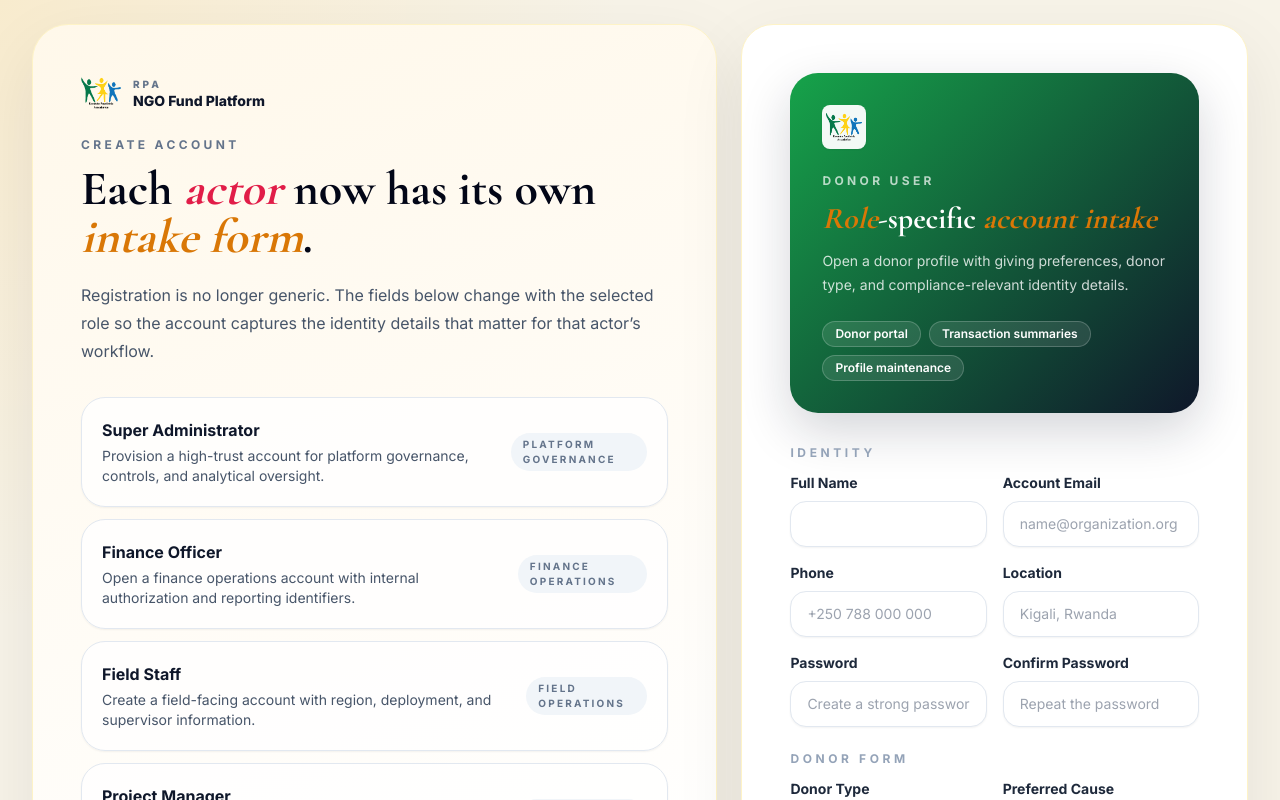
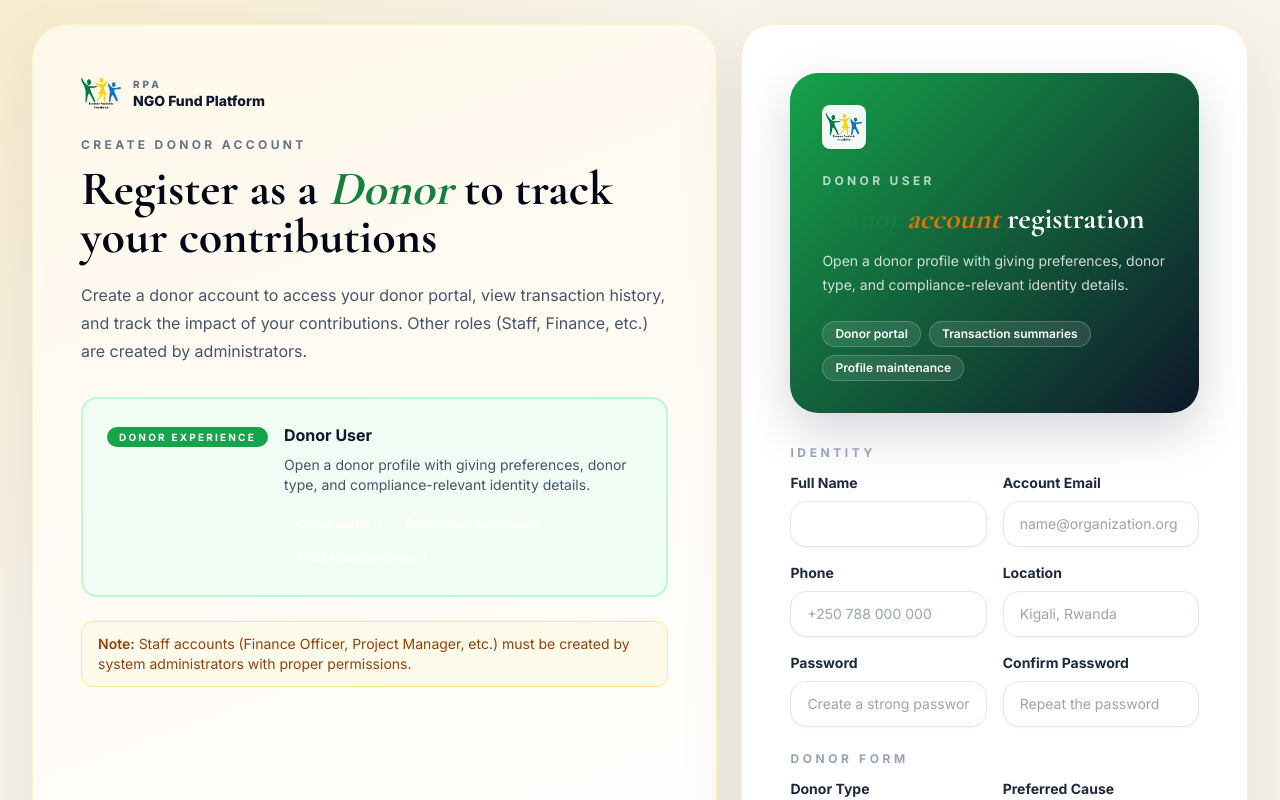
Before and after one commit to Don-tresor05/NGOFundFrontend, a React (Vite) app: page /create-account in a window 1280 px wide. Shown: the top 800 px of the page. Built offline with nearby package versions, Linux system fonts and the light colour scheme; no server answers.

Commit message:
refactor(auth): change actor state to constant donor_user

```diff
--- a/src/pages/CreateAccountPage.tsx
+++ b/src/pages/CreateAccountPage.tsx
@@ -17,7 +17,7 @@ const defaultRoleValues = (actor: Actor) =>
 export function CreateAccountPage() {
   const navigate = useNavigate();
   const register = useAuthStore((state) => state.register);
-  const [actor, setActor] = useState<Actor>('donor_user');
+  const actor: Actor = 'donor_user'; // Fixed to donor_user only
   const [name, setName] = useState('');
   const [email, setEmail] = useState('');
   const [password, setPassword] = useState('');
@@ -34,12 +34,6 @@ export function CreateAccountPage() {
     [actor]
   );
   const actorFields = ACTOR_FORM_FIELDS[actor];
-
-  const handleActorChange = (nextActor: Actor) => {
-    setActor(nextActor);
-    setRoleValues(defaultRoleValues(nextActor));
-    setFormError(null);
-  };
 
   const handleSubmit = async (event: FormEvent<HTMLFormElement>) => {
     event.preventDefault();
@@ -103,35 +97,38 @@ export function CreateAccountPage() {
         <section className="auth-hero">
           <div className="auth-hero-card">
             <BrandLogo />
-            <p className="eyebrow">Create Account</p>
+            <p className="eyebrow">Create Donor Account</p>
             <h1 className="mt-3 text-5xl font-bold text-slate-950">
-              <HighlightedText text="Each actor now has its own intake form." />
+              <HighlightedText text="Register as a Donor to track your contributions" />
             </h1>
             <p className="mt-5 max-w-2xl text-base leading-7 text-slate-600">
-              Registration is no longer generic. The fields below change with the selected role so the account
-              captures the identity details that matter for that actor’s workflow.
+              Create a donor account to access your donor portal, view transaction history, and track the impact of your contributions.
+              Other roles (Staff, Finance, etc.) are created by administrators.
             </p>
 
-            <div className="mt-8 space-y-3">
-              {ACTORS.map((entry) => {
-                const isActive = entry.id === actor;
-                return (
-                  <button
-                    key={entry.id}
-                    type="button"
-                    onClick={() => handleActorChange(entry.id)}
-                    className={`actor-selector actor-selector-compact ${isActive ? 'actor-selector-active' : ''}`}
-                  >
-                    <div className="flex items-center justify-between gap-4">
-                      <div className="text-left">
-                        <div className="font-bold text-slate-900">{entry.label}</div>
-                        <div className="mt-1 text-sm text-slate-600">{entry.registrationSummary}</div>
-                      </div>
-                      <span className="actor-chip">{entry.accessLabel}</span>
-                    </div>
-                  </button>
-                );
-              })}
+            <div className="mt-8 rounded-2xl border-2 border-green-200 bg-green-50 p-6">
+              <div className="flex items-start gap-4">
+                <div className="flex-shrink-0">
+                  <span className="actor-chip" style={{ background: actorDefinition.accentColor, color: 'white' }}>
+                    {actorDefinition.accessLabel}
+                  </span>
+                </div>
+                <div>
+                  <div className="font-bold text-slate-900">{actorDefinition.label}</div>
+                  <div className="mt-2 text-sm text-slate-600">{actorDefinition.registrationSummary}</div>
+                  <div className="mt-4 flex flex-wrap gap-2">
+                    {actorDefinition.highlights.map((item) => (
+                      <span key={item} className="role-highlight-pill">
+                        {item}
+                      </span>
+                    ))}
+                  </div>
+                </div>
+              </div>
+            </div>
+
+            <div className="mt-6 rounded-xl bg-amber-50 border border-amber-200 px-4 py-3 text-sm text-amber-800">
+              <strong className="font-semibold">Note:</strong> Staff accounts (Finance Officer, Project Manager, etc.) must be created by system administrators with proper permissions.
             </div>
           </div>
         </section>
@@ -146,7 +143,7 @@ export function CreateAccountPage() {
             </div>
             <p className="text-xs font-bold uppercase tracking-[0.28em] text-white/70">{actorDefinition.label}</p>
             <h2 className="mt-3 text-3xl font-bold text-white">
-              <HighlightedText text="Role-specific account intake" />
+              <HighlightedText text="Donor account registration" />
             </h2>
             <p className="mt-3 max-w-xl text-sm leading-6 text-white/80">{actorDefinition.registrationSummary}</p>
             <div className="mt-6 flex flex-wrap gap-2">
```
